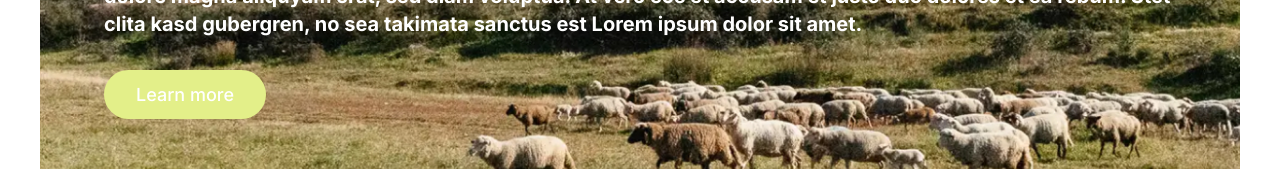
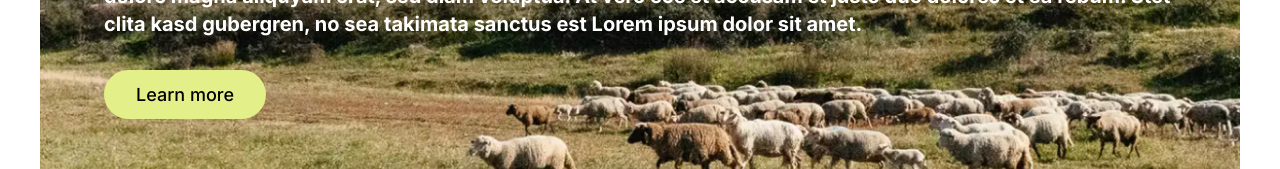
Before and after one commit to ZsuzsaL/cf-app, a Next.js app: page / in a window 1280 px wide. Shown: the part 356-525 px from the top of the page. Built offline with nearby package versions, Linux system fonts and the light colour scheme.

Commit message:
button text black

```diff
--- a/app/page.tsx
+++ b/app/page.tsx
@@ -10,7 +10,7 @@ export default function Home() {
           rebum. Stet clita kasd gubergren, no sea takimata sanctus est Lorem
           ipsum dolor sit amet.
         </h4>
-        <button className="bg-lime self-start">Learn more</button>
+        <button className="bg-lime self-start text-black">Learn more</button>
       </section>
       <section>
         <h3>What farmers have say</h3>
```
